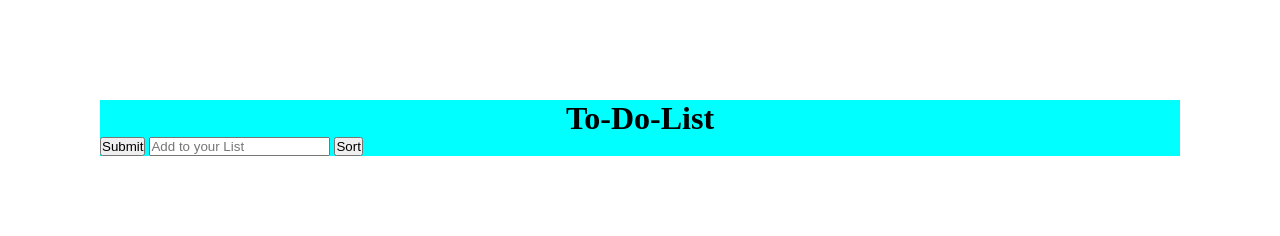
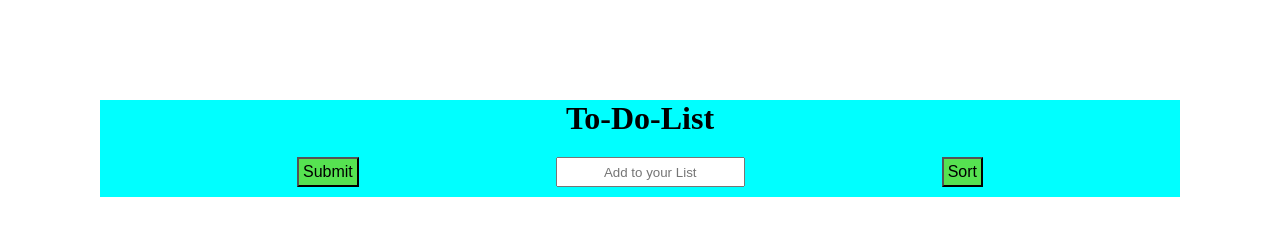
Before and after one commit to Muttaqeen-Slamat/JS-To-Do-List, a plain HTML site: page index.html in a window 1280 px wide. Drawn offline with Linux system fonts and the light colour scheme.

Commit message:
some css added

```diff
--- a/css/style.css
+++ b/css/style.css
@@ -13,3 +13,37 @@ h1 {
     background-color: aqua;
     margin: 100px;
 }
+
+.flex{
+    margin-top: 20px;
+    display: flex;
+    justify-content: center;
+    justify-content: space-evenly;
+}
+
+.submitbtn{
+    padding: 4px;
+    background-color:rgb(86, 226, 81);
+    color: black;
+    font-size: medium;
+
+}
+
+.sortbtn{
+    padding: 4px;
+    background-color:rgb(86, 226, 81);
+    color: black;
+    font-size: medium;
+}
+
+.input{
+    padding: 4px;
+    text-align: center;
+}
+
+.value{
+    text-align: center;
+    background-color: aqua;
+    padding: 5px;
+
+}
--- a/index.html
+++ b/index.html
@@ -9,10 +9,12 @@
 <body>
     <div class="container">
         <h1>To-Do-List</h1>
-        <button data-submit >Submit</button>
-        <input data-input type="text" placeholder="Add to your List">
-        <button data-sort >Sort</button>
-        <div data-value >
+        <div class="flex">
+            <button data-submit class="submitbtn" >Submit</button>
+            <input data-input class="input" type="text" placeholder="Add to your List">
+            <button data-sort class="sortbtn" >Sort</button>
+        </div>
+        <div data-value class="value">
 
         </div>
     </div>
```
